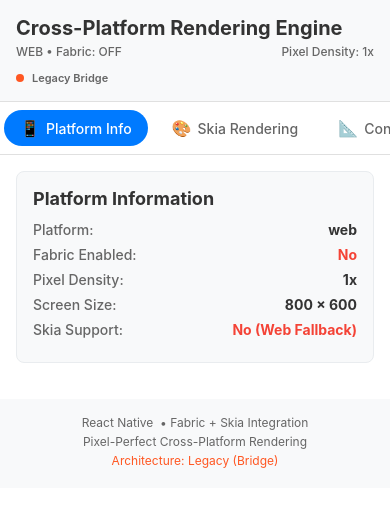
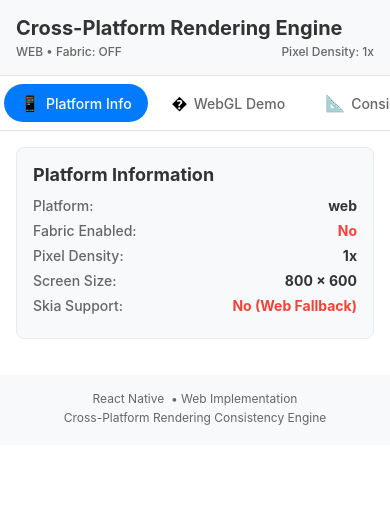
Before and after one commit to Purvi-Nayak/fabricskia, a React Native app: screen / in a window 390 px wide. Shown: the top 506 px of the page. Built offline with nearby package versions, Linux system fonts and the light colour scheme.

Commit message:
add changes

```diff
--- /dev/null
+++ b/App.web.tsx
@@ -0,0 +1,332 @@
+/**
+ * Cross-Platform Rendering Consistency Engine Demo - Web Version
+ * Showcasing React Native Web with fallback components
+ * for pixel-perfect UI rendering across platforms
+ */
+
+import React, {useState} from 'react';
+import {
+  SafeAreaView,
+  ScrollView,
+  StatusBar,
+  StyleSheet,
+  Text,
+  useColorScheme,
+  View,
+  TouchableOpacity,
+  Platform,
+} from 'react-native';
+
+import {renderingEngine} from './src/engine/RenderingEngine';
+import {
+  PlatformInfoDisplay,
+  ConsistencyTestComponent,
+  AnimationDemo,
+  PixelPerfectGrid,
+} from './src/components/DemoComponents';
+import WebGLCanvas from './src/components/WebGLCanvas.web';
+
+// Web-specific Skia fallback component
+const WebSkiaFallback: React.FC<{width: number; height: number}> = ({
+  width,
+  height,
+}) => {
+  return (
+    <View
+      style={{
+        width,
+        height,
+        backgroundColor: '#f0f0f0',
+        justifyContent: 'center',
+        alignItems: 'center',
+        borderRadius: 8,
+        borderWidth: 1,
+        borderColor: '#ddd',
+      }}>
+      <View style={{padding: 20, alignItems: 'center'}}>
+        <Text
+          style={{
+            fontSize: 18,
+            fontWeight: 'bold',
+            marginBottom: 12,
+            color: '#333',
+          }}>
+          Cross-Platform Rendering Demo
+        </Text>
+        <Text
+          style={{
+            fontSize: 14,
+            color: '#666',
+            textAlign: 'center',
+            marginBottom: 16,
+          }}>
+          Web Implementation with React Native Web
+        </Text>
+
+        {/* Simple web-based graphics demonstration */}
+        <View style={styles.webGraphicsContainer}>
+          <View style={[styles.webShape, {backgroundColor: '#FF6B6B'}]} />
+          <View style={[styles.webShape, {backgroundColor: '#4ECDC4'}]} />
+          <View style={[styles.webShape, {backgroundColor: '#45B7D1'}]} />
+        </View>
+
+        <Text
+          style={{
+            fontSize: 12,
+            color: '#999',
+            textAlign: 'center',
+            marginTop: 12,
+          }}>
+          Skia rendering available on Android
+        </Text>
+      </View>
+    </View>
+  );
+};
+
+type DemoSection = 'platform' | 'skia' | 'consistency' | 'animation' | 'grid';
+
+function App(): React.JSX.Element {
+  const isDarkMode = useColorScheme() === 'dark';
+  const [activeSection, setActiveSection] = useState<DemoSection>('platform');
+
+  const platformInfo = renderingEngine.getPlatformInfo();
+
+  const backgroundStyle = {
+    backgroundColor: isDarkMode ? '#1a1a1a' : '#ffffff',
+    flex: 1,
+  };
+
+  const sections = [
+    {key: 'platform' as DemoSection, title: 'Platform Info', icon: '📱'},
+    {key: 'skia' as DemoSection, title: 'WebGL Demo', icon: '�'},
+    {key: 'consistency' as DemoSection, title: 'Consistency', icon: '📐'},
+    {key: 'animation' as DemoSection, title: 'Animation', icon: '🚀'},
+    {key: 'grid' as DemoSection, title: 'Pixel Grid', icon: '🔲'},
+  ];
+
+  const renderSection = () => {
+    switch (activeSection) {
+      case 'platform':
+        return <PlatformInfoDisplay />;
+      case 'skia':
+        return (
+          <View style={styles.skiaContainer}>
+            <Text
+              style={[
+                styles.sectionTitle,
+                {color: isDarkMode ? '#fff' : '#333'},
+              ]}>
+              WebGL Graphics Engine
+            </Text>
+            <WebGLCanvas />
+            <Text
+              style={[
+                styles.sectionDescription,
+                {color: isDarkMode ? '#ccc' : '#666'},
+              ]}>
+              Hardware-accelerated WebGL rendering with real-time animations and
+              pixel-perfect graphics for web platforms.
+            </Text>
+          </View>
+        );
+      case 'consistency':
+        return <ConsistencyTestComponent />;
+      case 'animation':
+        return <AnimationDemo />;
+      case 'grid':
+        return <PixelPerfectGrid />;
+      default:
+        return <PlatformInfoDisplay />;
+    }
+  };
+
+  return (
+    <SafeAreaView style={backgroundStyle}>
+      <StatusBar
+        barStyle={isDarkMode ? 'light-content' : 'dark-content'}
+        backgroundColor={backgroundStyle.backgroundColor}
+      />
+
+      {/* Header */}
+      <View
+        style={[
+          styles.header,
+          {backgroundColor: isDarkMode ? '#2a2a2a' : '#f8f9fa'},
+        ]}>
+        <Text
+          style={[styles.headerTitle, {color: isDarkMode ? '#fff' : '#333'}]}>
+          Cross-Platform Rendering Engine
+        </Text>
+        <View style={styles.headerInfo}>
+          <Text
+            style={[
+              styles.headerSubtitle,
+              {color: isDarkMode ? '#ccc' : '#666'},
+            ]}>
+            {platformInfo.platform.toUpperCase()} • Fabric:{' '}
+            {platformInfo.fabricEnabled ? 'ON' : 'OFF'}
+          </Text>
+          <Text
+            style={[
+              styles.headerSubtitle,
+              {color: isDarkMode ? '#ccc' : '#666'},
+            ]}>
+            Pixel Density: {platformInfo.pixelDensity}x
+          </Text>
+        </View>
+      </View>
+
+      {/* Navigation Tabs */}
+      <View
+        style={[
+          styles.tabContainer,
+          {
+            backgroundColor: isDarkMode ? '#333' : '#fff',
+            borderBottomColor: isDarkMode ? '#555' : '#e0e0e0',
+          },
+        ]}>
+        <ScrollView horizontal showsHorizontalScrollIndicator={false}>
+          {sections.map(section => (
+            <TouchableOpacity
+              key={section.key}
+              style={[
+                styles.tab,
+                activeSection === section.key && styles.activeTab,
+                activeSection === section.key && {
+                  backgroundColor: isDarkMode ? '#007AFF' : '#007AFF',
+                },
+              ]}
+              onPress={() => setActiveSection(section.key)}>
+              <Text style={styles.tabIcon}>{section.icon}</Text>
+              <Text
+                style={[
+                  styles.tabText,
+                  activeSection === section.key && styles.activeTabText,
+                  {
+                    color:
+                      activeSection === section.key
+                        ? '#fff'
+                        : isDarkMode
+                        ? '#ccc'
+                        : '#666',
+                  },
+                ]}>
+                {section.title}
+              </Text>
+            </TouchableOpacity>
+          ))}
+        </ScrollView>
+      </View>
+
+      {/* Content */}
+      <ScrollView
+        style={backgroundStyle}
+        contentInsetAdjustmentBehavior="automatic"
+        showsVerticalScrollIndicator={false}>
+        {renderSection()}
+
+        {/* Footer Info */}
+        <View
+          style={[
+            styles.footer,
+            {backgroundColor: isDarkMode ? '#2a2a2a' : '#f8f9fa'},
+          ]}>
+          <Text
+            style={[styles.footerText, {color: isDarkMode ? '#ccc' : '#666'}]}>
+            React Native {Platform.Version} •{' '}
+            {platformInfo.isWeb ? 'Web' : 'Native'} Implementation
+          </Text>
+          <Text
+            style={[styles.footerText, {color: isDarkMode ? '#ccc' : '#666'}]}>
+            Cross-Platform Rendering Consistency Engine
+          </Text>
+        </View>
+      </ScrollView>
+    </SafeAreaView>
+  );
+}
+
+const styles = StyleSheet.create({
+  header: {
+    padding: 16,
+    borderBottomWidth: 1,
+    borderBottomColor: '#e0e0e0',
+  },
+  headerTitle: {
+    fontSize: 20,
+    fontWeight: 'bold',
+    marginBottom: 4,
+  },
+  headerInfo: {
+    flexDirection: 'row',
+    justifyContent: 'space-between',
+  },
+  headerSubtitle: {
+    fontSize: 12,
+    fontWeight: '500',
+  },
+  tabContainer: {
+    borderBottomWidth: 1,
+    paddingVertical: 8,
+  },
+  tab: {
+    flexDirection: 'row',
+    alignItems: 'center',
+    paddingHorizontal: 16,
+    paddingVertical: 8,
+    marginHorizontal: 4,
+    borderRadius: 20,
+  },
+  activeTab: {
+    backgroundColor: '#007AFF',
+  },
+  tabIcon: {
+    fontSize: 16,
+    marginRight: 6,
+  },
+  tabText: {
+    fontSize: 14,
+    fontWeight: '500',
+  },
+  activeTabText: {
+    color: '#fff',
+  },
+  skiaContainer: {
+    padding: 16,
+    alignItems: 'center',
+  },
+  sectionTitle: {
+    fontSize: 18,
+    fontWeight: 'bold',
+    marginBottom: 16,
+  },
+  sectionDescription: {
+    fontSize: 14,
+    textAlign: 'center',
+    marginTop: 16,
+    paddingHorizontal: 20,
+  },
+  webGraphicsContainer: {
+    flexDirection: 'row',
+    gap: 12,
+    marginVertical: 12,
+  },
+  webShape: {
+    width: 40,
+    height: 40,
+    borderRadius: 20,
+  },
+  footer: {
+    padding: 16,
+    alignItems: 'center',
+    marginTop: 20,
+  },
+  footerText: {
+    fontSize: 12,
+    textAlign: 'center',
+    marginBottom: 4,
+  },
+});
+
+export default App;
--- /dev/null
+++ b/babel.config.js
@@ -0,0 +1,17 @@
+module.exports = function (api) {
+    api.cache(true);
+
+    const presets = [
+        'module:@react-native/babel-preset'
+    ];
+
+    const plugins = [
+        '@babel/plugin-transform-runtime',
+        'react-native-reanimated/plugin',
+    ];
+
+    return {
+        presets,
+        plugins,
+    };
+};
```
Also changed, not shown: src/components/SkiaCanvas.tsx (+33 -25 lines).
